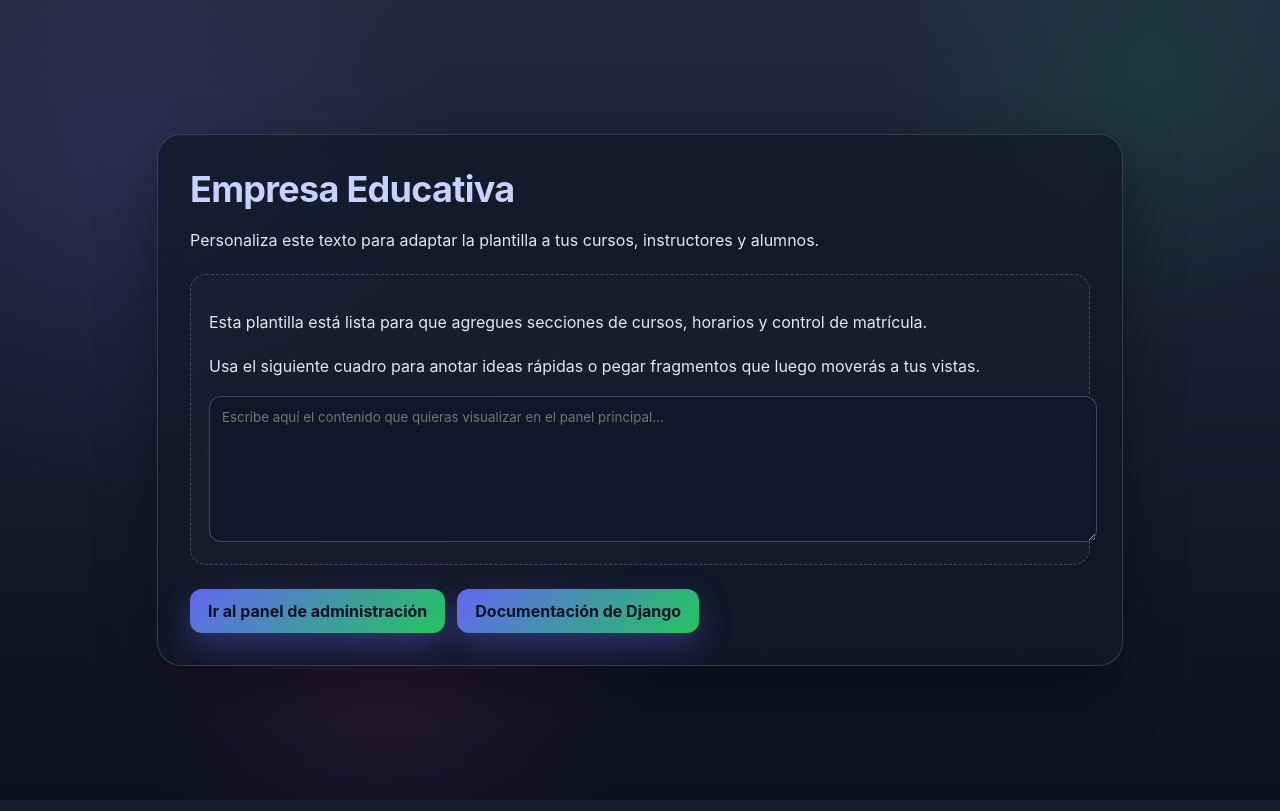
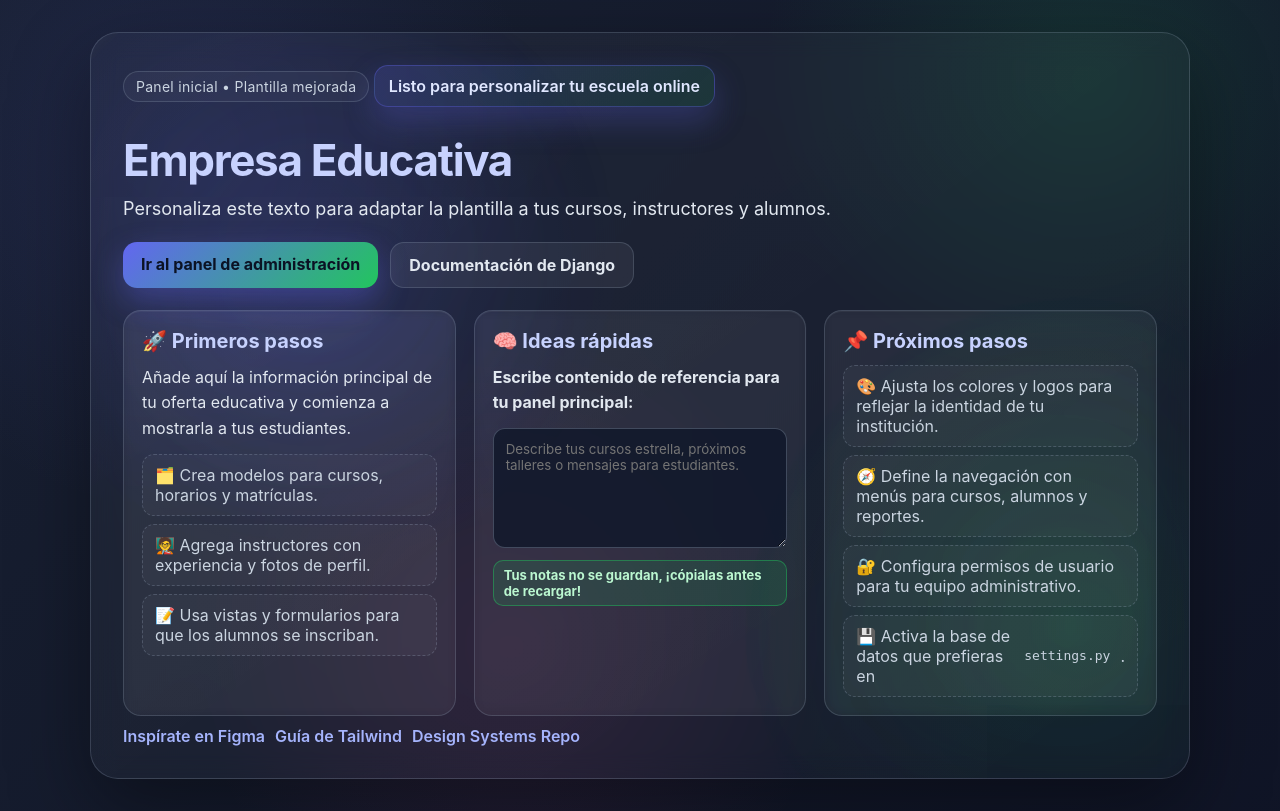
Before and after one commit to Miguel41844x/ENSENAPERU_SYSTEM, a Django app: page / in a window 1280 px wide. Run offline with Django 5.2, Linux system fonts and the light colour scheme.

Commit message:
Refine base template with static styling

```diff
--- /dev/null
+++ b/static/css/base.css
@@ -0,0 +1,235 @@
+:root {
+    color-scheme: light dark;
+    font-family: 'Inter', system-ui, -apple-system, BlinkMacSystemFont, 'Segoe UI', sans-serif;
+    --bg-start: #0f172a;
+    --bg-end: #0b1022;
+    --card: rgba(255, 255, 255, 0.04);
+    --border: rgba(148, 163, 184, 0.25);
+    --accent: #22c55e;
+    --accent-2: #6366f1;
+    --text: #e2e8f0;
+    --muted: #cbd5e1;
+}
+
+* {
+    box-sizing: border-box;
+}
+
+body {
+    margin: 0;
+    min-height: 100vh;
+    display: grid;
+    place-items: center;
+    background: radial-gradient(circle at 15% 20%, rgba(99, 102, 241, 0.12), transparent 28%),
+                radial-gradient(circle at 85% 10%, rgba(34, 197, 94, 0.14), transparent 25%),
+                radial-gradient(circle at 40% 80%, rgba(236, 72, 153, 0.10), transparent 32%),
+                linear-gradient(135deg, rgba(15, 23, 42, 0.96), rgba(11, 16, 34, 0.98));
+    color: var(--text);
+    padding: 32px 18px;
+}
+
+.page {
+    width: min(1100px, 96vw);
+    background: linear-gradient(145deg, rgba(255, 255, 255, 0.04), rgba(255, 255, 255, 0.02));
+    border: 1px solid var(--border);
+    border-radius: 28px;
+    padding: 32px;
+    box-shadow: 0 30px 80px rgba(0, 0, 0, 0.38);
+    backdrop-filter: blur(12px);
+    position: relative;
+    overflow: hidden;
+}
+
+.page::before,
+.page::after {
+    content: "";
+    position: absolute;
+    inset: 0;
+    pointer-events: none;
+    background: radial-gradient(circle at 20% 30%, rgba(99, 102, 241, 0.15), transparent 30%),
+                radial-gradient(circle at 90% 80%, rgba(34, 197, 94, 0.12), transparent 30%);
+    opacity: 0.5;
+}
+
+.page::after {
+    filter: blur(60px);
+    opacity: 0.35;
+}
+
+header {
+    position: relative;
+    z-index: 1;
+}
+
+.eyebrow {
+    display: inline-flex;
+    align-items: center;
+    gap: 8px;
+    padding: 6px 12px;
+    border-radius: 999px;
+    border: 1px solid var(--border);
+    background: rgba(255, 255, 255, 0.04);
+    color: var(--muted);
+    font-size: 14px;
+    letter-spacing: 0.02em;
+}
+
+.hero-title {
+    margin: 14px 0 8px;
+    font-size: clamp(32px, 5vw, 44px);
+    letter-spacing: -0.03em;
+    color: #c7d2fe;
+}
+
+.lead {
+    margin: 0 0 18px;
+    color: var(--text);
+    font-size: 18px;
+    line-height: 1.6;
+    max-width: 820px;
+}
+
+.highlight {
+    display: inline-flex;
+    align-items: center;
+    gap: 8px;
+    padding: 10px 14px;
+    border-radius: 14px;
+    background: linear-gradient(135deg, rgba(99, 102, 241, 0.18), rgba(34, 197, 94, 0.12));
+    border: 1px solid rgba(99, 102, 241, 0.35);
+    color: #e0e7ff;
+    margin-bottom: 12px;
+    font-weight: 600;
+    width: fit-content;
+    box-shadow: 0 14px 32px rgba(99, 102, 241, 0.26);
+}
+
+.actions {
+    display: flex;
+    flex-wrap: wrap;
+    gap: 12px;
+    margin-top: 18px;
+}
+
+.button {
+    background: linear-gradient(135deg, var(--accent-2), var(--accent));
+    color: #0b1224;
+    padding: 12px 18px;
+    border-radius: 14px;
+    font-weight: 700;
+    text-decoration: none;
+    box-shadow: 0 12px 30px rgba(99, 102, 241, 0.35);
+    transition: transform 0.2s ease, box-shadow 0.2s ease;
+}
+
+.button.secondary {
+    background: rgba(255, 255, 255, 0.06);
+    color: var(--text);
+    border: 1px solid var(--border);
+    box-shadow: none;
+}
+
+.button:hover {
+    transform: translateY(-2px);
+    box-shadow: 0 14px 34px rgba(99, 102, 241, 0.45);
+}
+
+.grid {
+    position: relative;
+    z-index: 1;
+    display: grid;
+    gap: 18px;
+    margin-top: 22px;
+    grid-template-columns: repeat(auto-fit, minmax(280px, 1fr));
+}
+
+.card {
+    background: var(--card);
+    border: 1px solid var(--border);
+    border-radius: 18px;
+    padding: 18px;
+    box-shadow: inset 0 1px 0 rgba(255, 255, 255, 0.05);
+    display: flex;
+    flex-direction: column;
+    gap: 12px;
+    backdrop-filter: blur(6px);
+}
+
+.card h2 {
+    margin: 0;
+    font-size: 20px;
+    color: #c7d2fe;
+    display: flex;
+    align-items: center;
+    gap: 10px;
+}
+
+.card p {
+    margin: 0;
+    line-height: 1.6;
+    color: var(--text);
+}
+
+.list {
+    list-style: none;
+    padding: 0;
+    margin: 0;
+    display: grid;
+    gap: 8px;
+}
+
+.list li {
+    padding: 10px 12px;
+    border-radius: 12px;
+    background: rgba(255, 255, 255, 0.03);
+    border: 1px dashed rgba(148, 163, 184, 0.3);
+    color: var(--muted);
+    display: flex;
+    gap: 10px;
+    align-items: center;
+}
+
+.badge {
+    display: inline-flex;
+    padding: 6px 10px;
+    border-radius: 10px;
+    background: rgba(34, 197, 94, 0.14);
+    color: #bbf7d0;
+    font-weight: 700;
+    font-size: 13px;
+    border: 1px solid rgba(34, 197, 94, 0.45);
+}
+
+textarea {
+    width: 100%;
+    min-height: 120px;
+    padding: 12px;
+    background: rgba(15, 23, 42, 0.8);
+    border: 1px solid rgba(148, 163, 184, 0.35);
+    border-radius: 12px;
+    color: var(--text);
+    resize: vertical;
+    font-family: inherit;
+}
+
+.note-label {
+    font-weight: 700;
+    color: var(--muted);
+}
+
+.footer-links {
+    display: flex;
+    flex-wrap: wrap;
+    gap: 10px;
+    margin-top: 10px;
+}
+
+.footer-links a {
+    color: #a5b4fc;
+    text-decoration: none;
+    font-weight: 600;
+}
+
+.footer-links a:hover {
+    text-decoration: underline;
+}
--- a/templates/base.html
+++ b/templates/base.html
@@ -1,102 +1,59 @@
+{% load static %}
 <!DOCTYPE html>
 <html lang="es">
 <head>
     <meta charset="UTF-8">
     <meta name="viewport" content="width=device-width, initial-scale=1.0">
     <title>{{ template_title }} | {{ company_name }}</title>
-    <style>
-        :root {
-            color-scheme: light dark;
-            font-family: 'Inter', system-ui, -apple-system, BlinkMacSystemFont, 'Segoe UI', sans-serif;
-        }
-        body {
-            margin: 0;
-            padding: 0;
-            display: grid;
-            min-height: 100vh;
-            background: radial-gradient(circle at 10% 20%, rgba(99,102,241,0.15), transparent 25%),
-                        radial-gradient(circle at 90% 10%, rgba(16,185,129,0.12), transparent 20%),
-                        radial-gradient(circle at 30% 80%, rgba(236,72,153,0.10), transparent 25%),
-                        linear-gradient(180deg, rgba(15,23,42,0.92), rgba(2,6,23,0.96));
-            color: #e5e7eb;
-            place-items: center;
-        }
-        .container {
-            width: min(900px, 95vw);
-            background: rgba(17, 24, 39, 0.75);
-            border: 1px solid rgba(148, 163, 184, 0.25);
-            border-radius: 24px;
-            box-shadow: 0 25px 60px rgba(0,0,0,0.35);
-            padding: 32px;
-            backdrop-filter: blur(12px);
-        }
-        h1 {
-            margin-top: 0;
-            margin-bottom: 12px;
-            font-size: clamp(28px, 5vw, 36px);
-            letter-spacing: -0.02em;
-            color: #c7d2fe;
-        }
-        p {
-            line-height: 1.7;
-            color: #e2e8f0;
-        }
-        .actions {
-            display: flex;
-            flex-wrap: wrap;
-            gap: 12px;
-            margin-top: 24px;
-        }
-        .button {
-            background: linear-gradient(135deg, #6366f1, #22c55e);
-            color: #0b1224;
-            padding: 12px 18px;
-            border-radius: 12px;
-            font-weight: 700;
-            text-decoration: none;
-            box-shadow: 0 12px 30px rgba(99,102,241,0.35);
-            transition: transform 0.2s ease, box-shadow 0.2s ease;
-        }
-        .button:hover {
-            transform: translateY(-2px);
-            box-shadow: 0 14px 34px rgba(99,102,241,0.45);
-        }
-        .panel {
-            background: rgba(255,255,255,0.02);
-            border: 1px dashed rgba(148, 163, 184, 0.35);
-            border-radius: 16px;
-            padding: 18px;
-            margin-top: 20px;
-            color: #cbd5e1;
-        }
-        textarea {
-            width: 100%;
-            min-height: 120px;
-            padding: 12px;
-            background: rgba(15,23,42,0.8);
-            border: 1px solid rgba(148, 163, 184, 0.35);
-            border-radius: 12px;
-            color: #e2e8f0;
-            resize: vertical;
-            font-family: inherit;
-        }
-    </style>
+    <link rel="stylesheet" href="{% static 'css/base.css' %}">
 </head>
 <body>
-<div class="container">
-    <h1>{{ company_name }}</h1>
-    <p>{{ editable_note }}</p>
+    <div class="page">
+        <header>
+            <div class="eyebrow">Panel inicial • Plantilla mejorada</div>
+            <div class="highlight">Listo para personalizar tu escuela online</div>
+            <h1 class="hero-title">{{ company_name }}</h1>
+            <p class="lead">{{ editable_note }}</p>
+            <div class="actions">
+                <a class="button" href="/admin/">Ir al panel de administración</a>
+                <a class="button secondary" href="https://docs.djangoproject.com/" target="_blank" rel="noopener">Documentación de Django</a>
+            </div>
+        </header>
 
-    <div class="panel">
-        <p>Esta plantilla está lista para que agregues secciones de cursos, horarios y control de matrícula.</p>
-        <p>Usa el siguiente cuadro para anotar ideas rápidas o pegar fragmentos que luego moverás a tus vistas.</p>
-        <textarea placeholder="Escribe aquí el contenido que quieras visualizar en el panel principal..."></textarea>
+        <section class="grid">
+            <article class="card">
+                <h2>🚀 Primeros pasos</h2>
+                <p>Añade aquí la información principal de tu oferta educativa y comienza a mostrarla a tus estudiantes.</p>
+                <ul class="list">
+                    <li>🗂️ Crea modelos para cursos, horarios y matrículas.</li>
+                    <li>🧑‍🏫 Agrega instructores con experiencia y fotos de perfil.</li>
+                    <li>📝 Usa vistas y formularios para que los alumnos se inscriban.</li>
+                </ul>
+            </article>
+
+            <article class="card">
+                <h2>🧠 Ideas rápidas</h2>
+                <p class="note-label">Escribe contenido de referencia para tu panel principal:</p>
+                <textarea placeholder="Describe tus cursos estrella, próximos talleres o mensajes para estudiantes."></textarea>
+                <div class="badge">Tus notas no se guardan, ¡cópialas antes de recargar!</div>
+            </article>
+
+            <article class="card">
+                <h2>📌 Próximos pasos</h2>
+                <ul class="list">
+                    <li>🎨 Ajusta los colores y logos para reflejar la identidad de tu institución.</li>
+                    <li>🧭 Define la navegación con menús para cursos, alumnos y reportes.</li>
+                    <li>🔐 Configura permisos de usuario para tu equipo administrativo.</li>
+                    <li>💾 Activa la base de datos que prefieras en <code>settings.py</code>.</li>
+                </ul>
+            </article>
+        </section>
+
+        <div class="footer-links">
+            <a href="https://www.figma.com/community" target="_blank" rel="noopener">Inspírate en Figma</a>
+            <a href="https://tailwindcss.com/docs" target="_blank" rel="noopener">Guía de Tailwind</a>
+            <a href="https://designsystemsrepo.com/" target="_blank" rel="noopener">Design Systems Repo</a>
+        </div>
     </div>
-
-    <div class="actions">
-        <a class="button" href="/admin/">Ir al panel de administración</a>
-        <a class="button" href="https://docs.djangoproject.com/" target="_blank" rel="noopener">Documentación de Django</a>
-    </div>
-</div>
 </body>
 </html>
```
